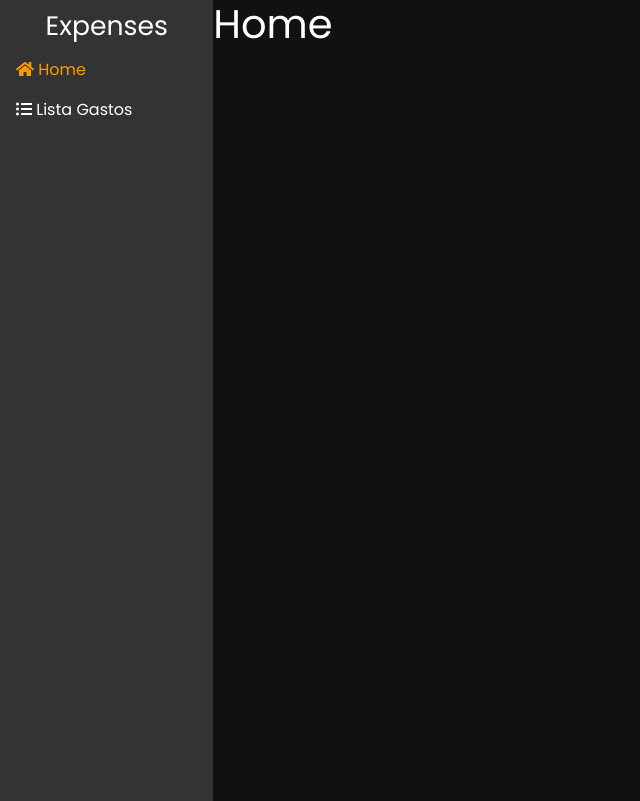
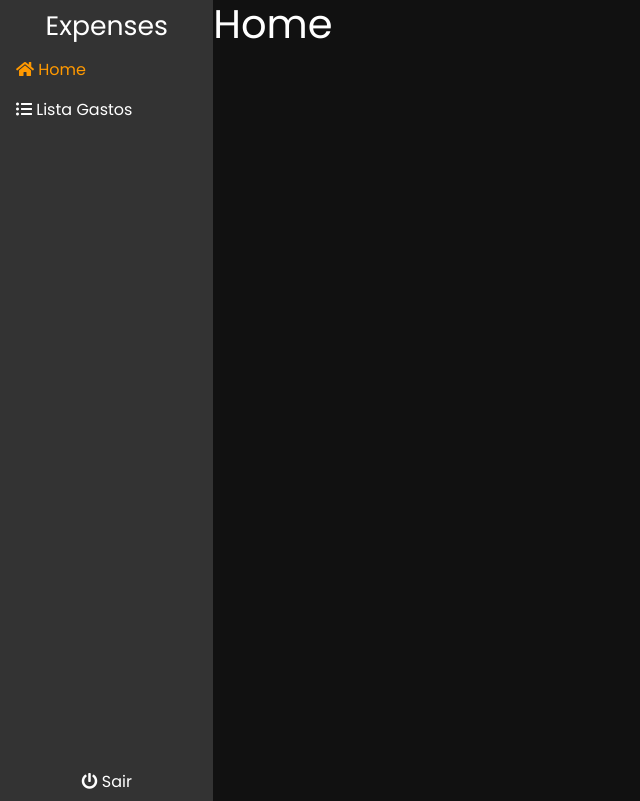
Before and after one commit to marciowillian/expenses, a Vue app: page /#/ in a window 1280 px wide. Shown: the whole page, without its empty margins (0-640 px from the left). Built offline with nearby package versions, Linux system fonts and the light colour scheme; no server answers; sample sign-in values are in the browser's storage.

Commit message:
D - 0.2.0 - Criando component de Logout da aplicação

```diff
--- a/package.json
+++ b/package.json
@@ -1,6 +1,6 @@
 {
   "name": "expenses",
-  "version": "0.1.3",
+  "version": "0.2.0",
   "private": true,
   "scripts": {
     "serve": "vue-cli-service serve",
--- /dev/null
+++ b/src/components/layout/LayoutLogout.vue
@@ -0,0 +1,33 @@
+<template>
+  <button class="btn btn-logout" @click="logout()">
+    <i class="fa fa-power-off"></i>
+    Sair
+  </button>
+</template>
+
+<script>
+export default {
+  methods: {
+    async logout () {
+      this.$root.$emit('Spinner::show')
+
+      await this.$firebase.auth().signOut()
+
+      this.$router.push({name: 'login'}).catch(() => {})
+
+      this.$root.$emit('Spinner::hide')
+    }
+  }
+}
+</script>
+
+<style lang="scss" scoped>
+  .btn-logout {
+    width: 100%;
+    cursor: pointer;
+    color: var(--white);
+    &:hover{
+      color: var(--featured);
+    }
+  }
+</style>
--- a/src/components/layout/LayoutNavigation.vue
+++ b/src/components/layout/LayoutNavigation.vue
@@ -1,6 +1,6 @@
 <template>
-  <nav class="nav flex-column">
-
+  <nav class="nav flex-column justify-content-between">
+    <div>
       <router-link
         exact
         :key="i"
@@ -12,22 +12,25 @@
         <i class="fa" :class="`fa-${router.meta.icon}`"></i>
         {{ router.meta.title }}
       </router-link>
+    </div>
 
-    <!-- <a class="nav-link active" href="#">Active</a> -->
-    <!-- <a class="nav-link" href="#">Link</a> -->
-    <!-- <a class="nav-link" href="#">Link</a> -->
-    <!-- <a class="nav-link disabled" href="#" tabindex="-1" aria-disabled="true">Disabled</a> -->
+    <layout-logout />
   </nav>
 </template>
 
 <script>
+import LayoutLogout from "./LayoutLogout";
+
 export default {
+  components: {
+    LayoutLogout
+  },
   computed: {
-    routerLinks () {
-      return this.$router.options.routes.filter(r => r.name != 'login')
+    routerLinks() {
+      return this.$router.options.routes.filter(r => r.name != "login");
     }
   }
-}
+};
 </script>
 
 <style scoped lang="scss">
@@ -35,9 +38,9 @@
   margin-left: -15px;
   width: calc(100% + 30px);
   height: calc(100vh - 49px);
-  .nav-link{
+  .nav-link {
     color: var(--white);
-    transition: .4s;
+    transition: 0.4s;
     &.active {
       color: var(--featured);
       background-color: transparent;
```
Lines whose indentation alone changed are shown as unchanged.
